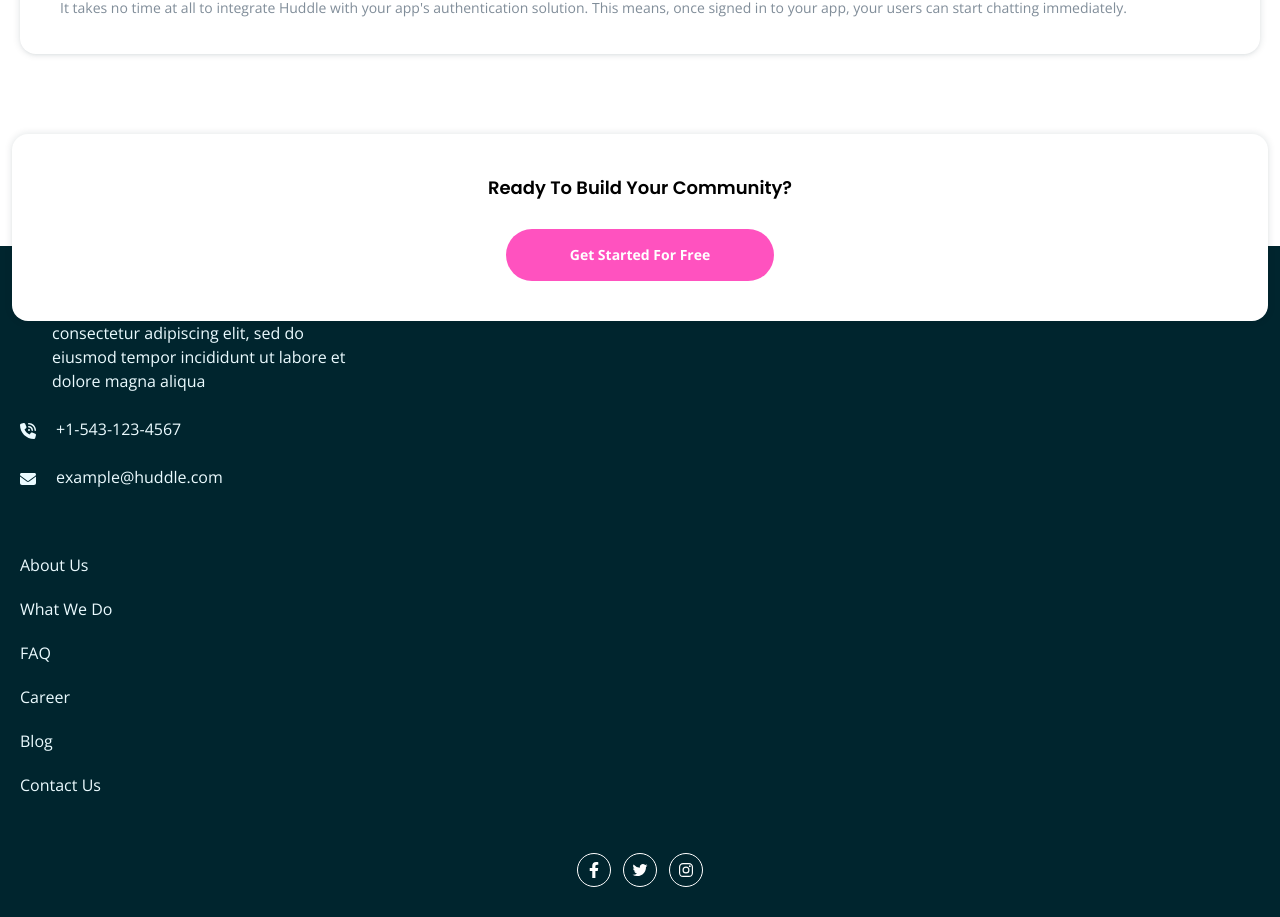
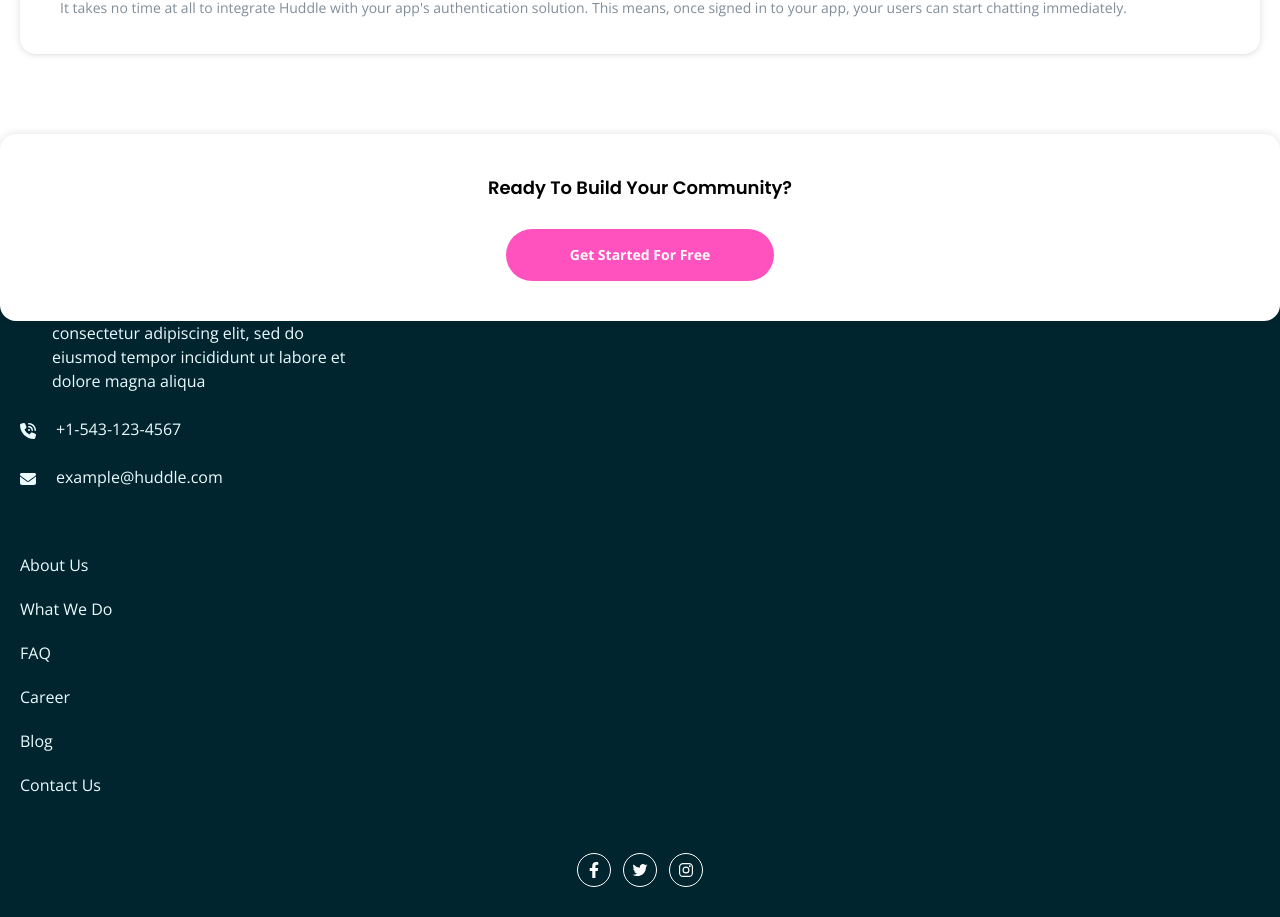
Before and after one commit to ntjnh/fem-huddle-landing-page, a React (Vite) app: page / in a window 1280 px wide. Shown: the part 2352-3269 px from the top of the page. Built offline with nearby package versions, Linux system fonts and the light colour scheme.

Commit message:
CTA tablet tweaks

```diff
--- a/src/components/CTA.jsx
+++ b/src/components/CTA.jsx
@@ -1,6 +1,6 @@
 export default function CTA() {
     return (
-        <section className="absolute bg-white card-shadow left-0 mx-3 right-0 px-3 py-10 rounded-2xl z-10">
+        <section className="absolute bg-white card-shadow left-0 mx-3 md:mx-10 lg:mx-0 right-0 px-3 py-10 rounded-2xl z-10">
             <div className="container mx-auto text-center">
                 <h3 className="mb-7">Ready To Build Your Community?</h3>
                 <a className="bg-pink-450 font-bold inline-block px-16 py-3 md:py-4 rounded-full text-[10px] md:text-sm text-white" href="#">Get Started For Free</a>
```
